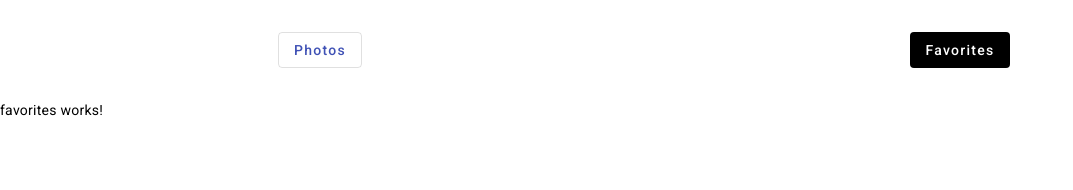
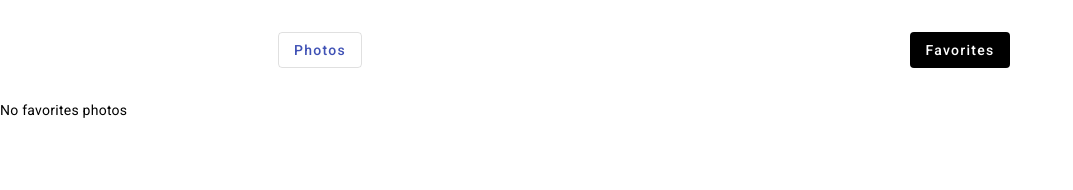
Before and after one commit to dicoun/angular-photo-gallery, an Angular app: page /favorites in a window 1280 px wide. Shown: the top 190 px of the page, without its empty margins (0-1073 px from the left). Built offline with nearby package versions, Linux system fonts and the light colour scheme.

Commit message:
feat: add favorites component

```diff
--- a/src/app/features/favorites/favorites.component.html
+++ b/src/app/features/favorites/favorites.component.html
@@ -1 +1,17 @@
-<p>favorites works!</p>
+<div *ngIf="favoritePhotos().length === 0; else showFavoritesPhotos">
+  <p>No favorites photos</p>
+</div>
+
+<ng-template #showFavoritesPhotos>
+  <mat-grid-list cols="3" rowHeight="1:1" gutterSize="24px">
+    <mat-grid-tile *ngFor="let photo of favoritePhotos(); trackBy: trackById">
+      <div class="tile-block">
+        <img
+          [src]="photo.url"
+          [routerLink]="['/photos', photo.id]"
+          alt="Favorite photo"
+        />
+      </div>
+    </mat-grid-tile>
+  </mat-grid-list>
+</ng-template>
--- a/src/app/features/favorites/favorites.component.ts
+++ b/src/app/features/favorites/favorites.component.ts
@@ -1,11 +1,22 @@
 import { CommonModule } from '@angular/common';
-import { Component } from '@angular/core';
+import { Component, inject } from '@angular/core';
+import { MatGridListModule } from '@angular/material/grid-list';
+import { RouterModule } from '@angular/router';
+import { Photo } from 'src/app/core/models/photo.model';
+import { FavoritesService } from 'src/app/services/favorites-service/favorites.service';
 
 @Component({
   selector: 'app-favorites',
   templateUrl: './favorites.component.html',
   styleUrls: ['./favorites.component.scss'],
   standalone: true,
-  imports: [CommonModule],
+  imports: [CommonModule, MatGridListModule, RouterModule],
 })
-export class FavoritesComponent {}
+export class FavoritesComponent {
+  private readonly favoritesService = inject(FavoritesService);
+  protected readonly favoritePhotos = this.favoritesService.favorites;
+
+  protected trackById(_: number, photo: Photo): string {
+    return photo.id;
+  }
+}
```
